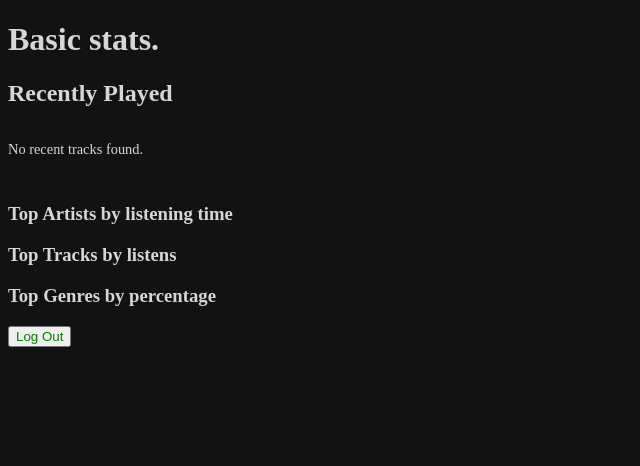
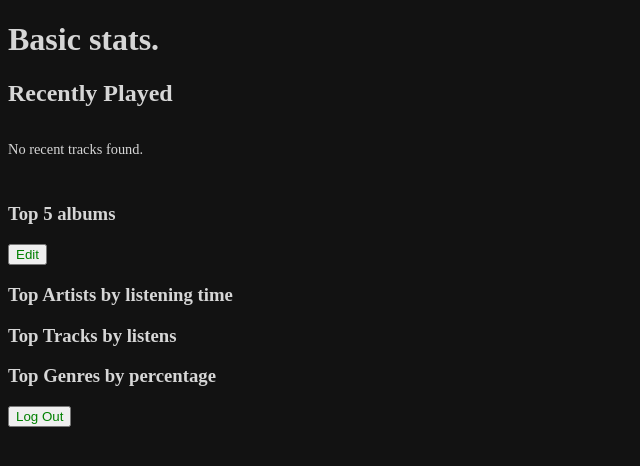
Before and after one commit to GonSoto/musicphile, a Flask app: template templates/profile.html in a window 1280 px wide. Shown: the top 466 px of the page, without its empty margins (0-640 px from the left). Run offline with Flask 3, Linux system fonts and the light colour scheme; the template is opened without the code that fills it, so the values that code supplies are empty.

Commit message:
db created for top 5 albums

```diff
--- a/templates/profile.html
+++ b/templates/profile.html
@@ -19,16 +19,13 @@
 
             {% for item in recent_tracks %}
             <div class="slider-card">
-
                 <div class="artwork-frame">
                     <img src="{{ item.track.album.images[0].url }}" alt="{{ item.track.name }} Album Art">
                 </div>
-
                 <div class="track-details">
                     <h3 class="track-name" title="{{ item.track.name }}">{{ item.track.name }}</h3>
                     <p class="artist-name" title="{{ item.track.artists[0].name }}">{{ item.track.artists[0].name }}</p>
                 </div>
-
             </div>
             {% else %}
             <div class="empty-state">
@@ -37,9 +34,14 @@
             {% endfor %}
 
         </div>
-
     </div>
-
+    <div>
+        <div>
+            <h3>Top 5 albums</h3>
+            <button class="btn btn-primary" type="submit"><a class="nav-link" href="/profile">Edit</a></button>
+        </div>
+    </div>
+    <div>
         <h3>Top Artists by listening time</h3>
         <ul>
             {% for artist in top_artists %}
```
Also changed, not shown: musicphile.db.
